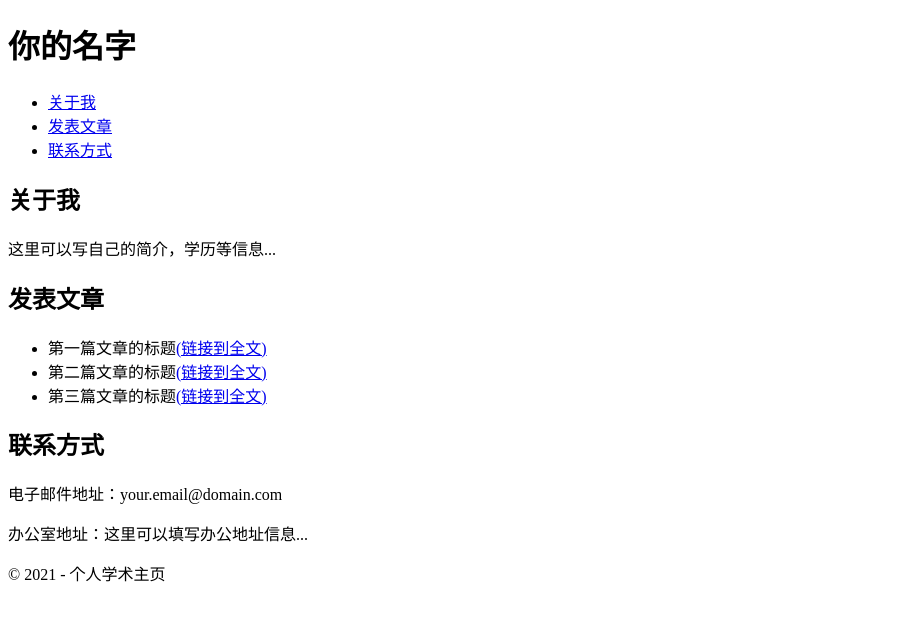
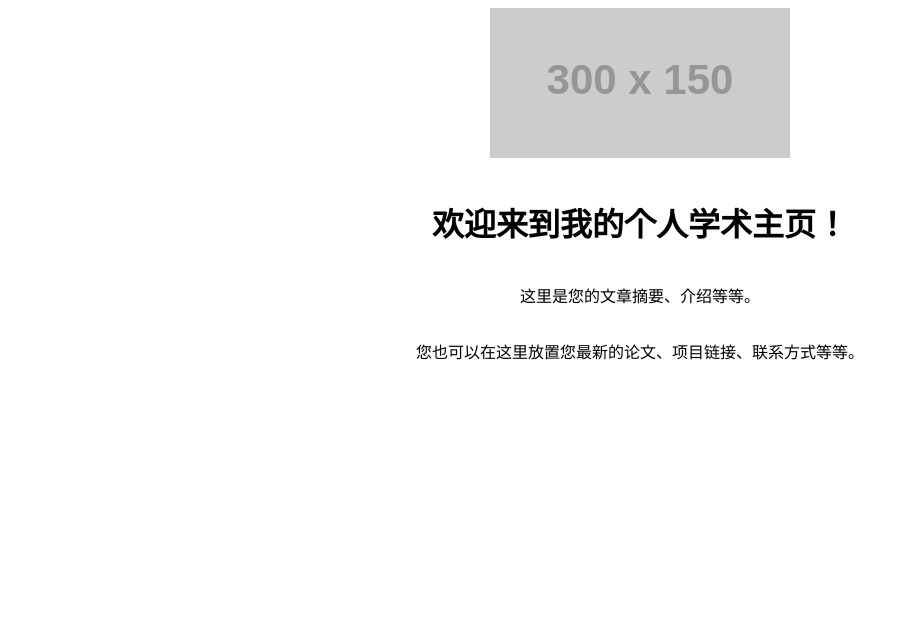
Before and after one commit to ChaoFan996/ChaoFan996.github.io, a plain HTML site: page index.html in a window 1280 px wide. Shown: the whole page, without its empty margins (0-909 px from the left). Drawn offline with Linux system fonts and the light colour scheme; placeholder pictures from the web are drawn by us.

Commit message:
Update index.html

```diff
--- a/index.html
+++ b/index.html
@@ -1,45 +1,33 @@
 <!DOCTYPE html>
-<html lang="en">
-<head>
-    <meta charset="UTF-8">
-    <title>个人学术主页</title>
-</head>
-<body>
-    <header>
-        <h1>你的名字</h1>
-        <nav>
-            <ul>
-                <li><a href="#about">关于我</a></li>
-                <li><a href="#publications">发表文章</a></li>
-                <li><a href="#contact">联系方式</a></li>
-            </ul>
-        </nav>
-    </header>
+<html>
+  <head>
+    <title>我的个人学术主页</title>
+    <style>
+      /* 垂直居中 */
+      body {
+        display: flex;
+        justify-content: center;
+        align-items: center;
+        flex-direction: column;
+      }
 
-    <main>
-        <section id="about">
-            <h2>关于我</h2>
-            <p>这里可以写自己的简介，学历等信息...</p>
-        </section>
+      /* 图片大小和边距，调整到适合您的需求 */
+      img {
+        width: 300px;
+        height: auto;
+        margin-bottom: 20px;
+      }
+    </style>
+  </head>
 
-        <section id="publications">
-            <h2>发表文章</h2>
-            <ul>
-                <li>第一篇文章的标题<a href="#">(链接到全文)</a></li>
-                <li>第二篇文章的标题<a href="#">(链接到全文)</a></li>
-                <li>第三篇文章的标题<a href="#">(链接到全文)</a></li>
-            </ul>
-        </section>
+  <body>
+    <!-- 这里是图片，请替换为您自己的图片地址 -->
+    <img src="https://via.placeholder.com/300x150.png" alt="占位图片"/>
 
-        <section id="contact">
-            <h2>联系方式</h2>
-            <p>电子邮件地址：your.email@domain.com</p>
-            <p>办公室地址：这里可以填写办公地址信息...</p>
-        </section>
-    </main>
+    <h1>欢迎来到我的个人学术主页！</h1>
 
-    <footer>
-        <p>&copy; 2021 - 个人学术主页</p>
-    </footer>
-</body>
+    <!-- 这里放置您的正文内容 -->
+    <p>这里是您的文章摘要、介绍等等。</p>
+    <p>您也可以在这里放置您最新的论文、项目链接、联系方式等等。</p>
+  </body>
 </html>
```
